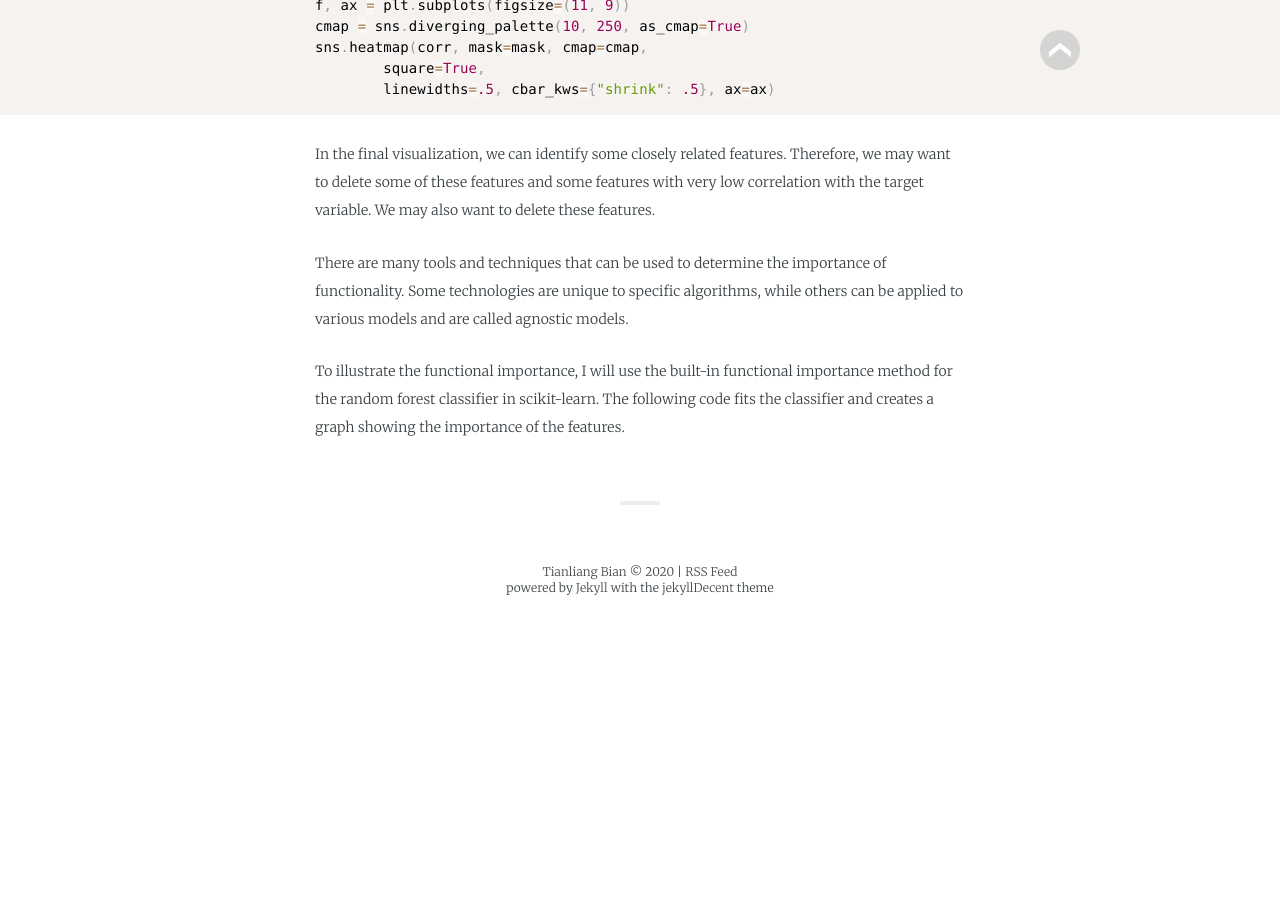
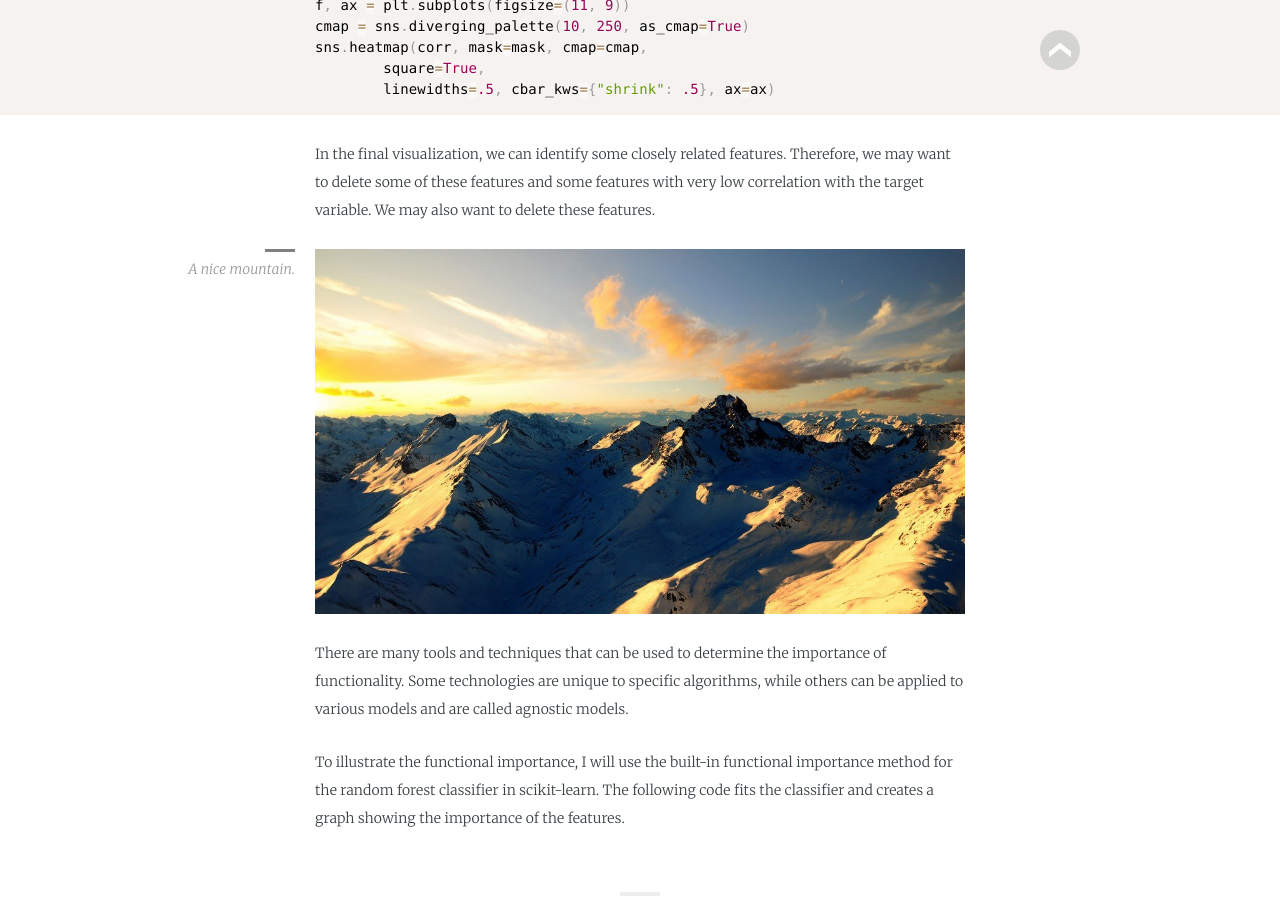
Before and after one commit to TyrionBian/tyrionbian.github.io, a Jekyll site: the page built from _posts/2019-10-16-Model_Feature.md, in a window 1280 px wide and 900 px high, scrolled down 2745 px. Built offline with Jekyll 4.4.1, drawn with Linux system fonts in a browser that asks for light colours; some web fonts are replaced; before the commit the page ends 3361 px from its top, so only the background shows below that.

Commit message:
Update 2019-10-16-Model_Feature.md

```diff
--- a/_posts/2019-10-16-Model_Feature.md
+++ b/_posts/2019-10-16-Model_Feature.md
@@ -86,7 +86,10 @@ sns.heatmap(corr, mask=mask, cmap=cmap,
 
 In the final visualization, we can identify some closely related features. Therefore, we may want to delete some of these features and some features with very low correlation with the target variable. We may also want to delete these features.
 
-[logo]: https://github.com/adam-p/markdown-here/raw/master/src/common/images/icon48.png "Logo Title Text 2"
+<figure>
+   <img src="{{ "/media/img/mountain2.jpg" | absolute_url }}" />
+   <figcaption>A nice mountain.</figcaption>
+</figure>
 
 There are many tools and techniques that can be used to determine the importance of functionality. Some technologies are unique to specific algorithms, while others can be applied to various models and are called agnostic models.
 
```
